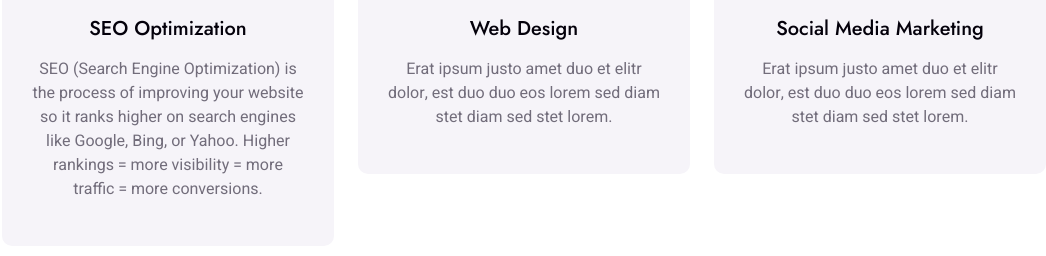
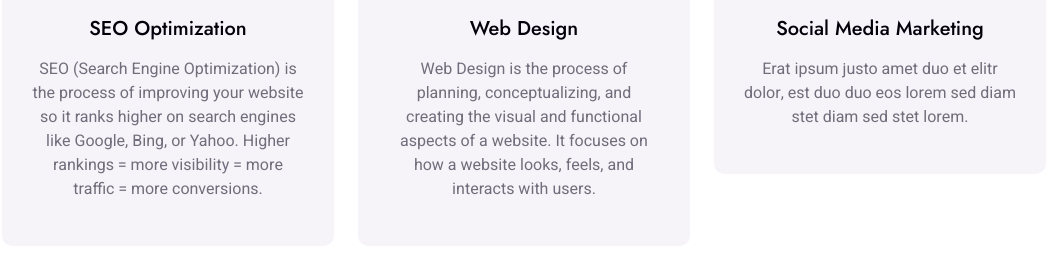
Before and after one commit to manikandandomi2500-cloud/manikandan2800, a plain HTML site: page index.html in a window 1280 px wide. Shown: the part 3182-3438 px from the top of the page, without its empty margins (116-1162 px from the left). Drawn offline with nearby package versions, Linux system fonts and the light colour scheme.

Commit message:
Update index.html

```diff
--- a/index.html
+++ b/index.html
@@ -234,7 +234,7 @@ Higher rankings = more visibility = more traffic = more conversions.
                                 <i class="fa fa-laptop-code fa-2x"></i>
                             </div>
                             <h5 class="mb-3">Web Design</h5>
-                            <p class="m-0">Erat ipsum justo amet duo et elitr dolor, est duo duo eos lorem sed diam stet diam sed stet lorem.</p>
+                            <p class="m-0"> Web Design is the process of planning, conceptualizing, and creating the visual and functional aspects of a website. It focuses on how a website looks, feels, and interacts with users.</p>
                             <a class="btn btn-square" href=""><i class="fa fa-arrow-right"></i></a>
                         </div>
                     </div>
```
